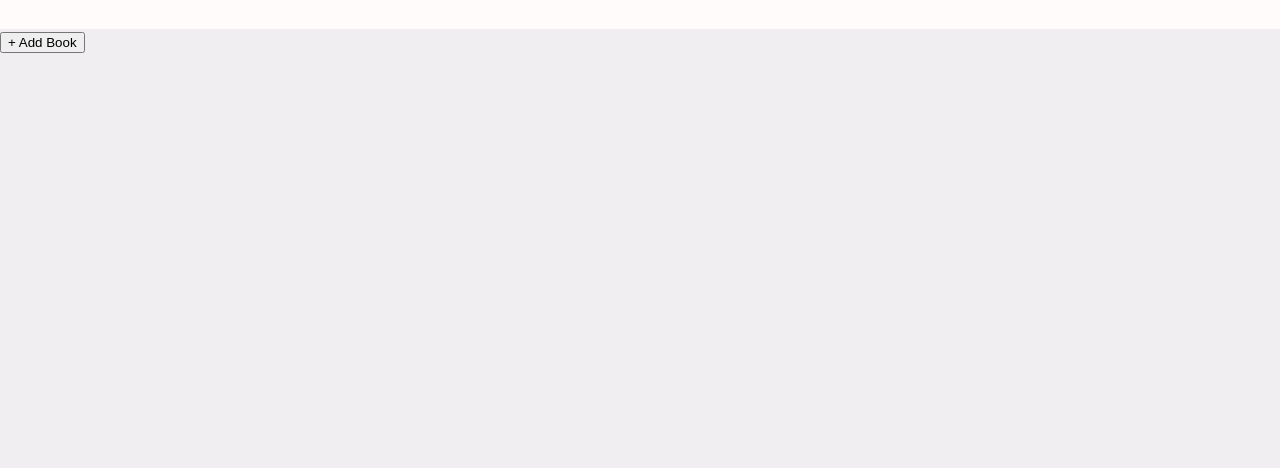
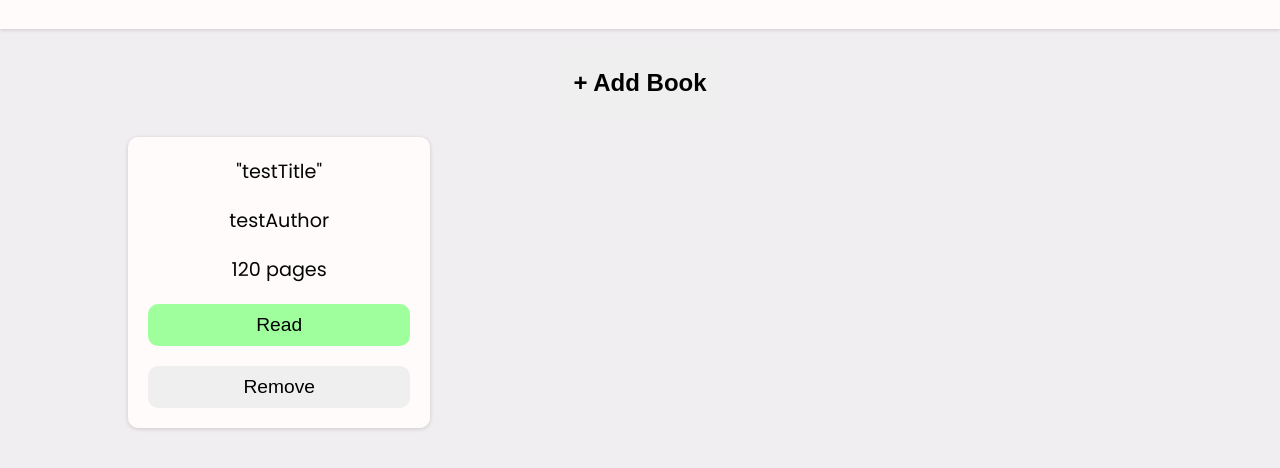
Before and after one commit to bensonjing/library, a plain HTML site: page index.html in a window 1280 px wide. Shown: the part 82-550 px from the top of the page. Drawn offline with Linux system fonts and the light colour scheme.

Commit message:
dev: style main page

```diff
--- a/index.html
+++ b/index.html
@@ -21,9 +21,9 @@
   <div class="addBook">
     <form class="form">
       <span>Add new book</span>
-      <input type="text" id="title" name="title" placeholder="Title">
-      <input type="text" id="author" name="author" placeholder="Author">
-      <input type="number" id="pages" name="pages" placeholder="Pages">
+      <input type="text" id="title" name="title" placeholder="Title" required>
+      <input type="text" id="author" name="author" placeholder="Author" required>
+      <input type="number" id="pages" name="pages" placeholder="Pages" required>
       <label for="haveRead">Have you read it?</label>
       <input type="checkbox" id="haveRead" name="haveRead">
       <input type="submit" value="Submit" id="submitBtn">
--- a/index.js
+++ b/index.js
@@ -46,6 +46,11 @@ function displayBooks() {
 
     haveRead.addEventListener("click", () => {
       book.toggleReadStatus();
+      if (book.haveRead) {
+        haveRead.classList.add("haveRead");
+      } else {
+        haveRead.classList.remove("haveRead");
+      }
       displayBooks();
     });
 
@@ -53,6 +58,13 @@ function displayBooks() {
       book.removeBook();
       displayBooks();
     });
+
+    bookDiv.classList.add("bookCard");
+    haveRead.classList.add("readStatusBtn");
+    if (book.haveRead) {
+      haveRead.classList.add("haveRead");
+    }
+    remove.classList.add("removeBtn");
 
     bookDiv.appendChild(title);
     bookDiv.appendChild(author);
@@ -91,3 +103,7 @@ addBookForm.addEventListener("submit", (e) => {
   displayBooks();
   formGoAway();
 });
+
+const example = new Book("testTitle", "testAuthor", 120, true);
+example.addBook();
+displayBooks();
--- a/style.css
+++ b/style.css
@@ -5,10 +5,14 @@
   --grey: #f0eef1;
   --black: #050505;
   --red: #ff7070;
+  --light-green: #9fff9c;
+  --light-red: #ff9c9c;
+  --shadow: rgba(0, 0, 0, 0.16) 0px 1px 4px;
 }
 
 body {
   margin: 0;
+  min-height: 100%;
   background-color: var(--grey);
   color: var(--black);
   font-family: 'Poppins', sans-serif;
@@ -17,6 +21,7 @@ body {
 /* Header */
 .header {
   background-color: var(--white);
+  box-shadow: var(--shadow);
 }
 
 .header .container {
@@ -24,6 +29,60 @@ body {
   margin: auto;
   padding: 10px 0;
   font-weight: 700;
+}
+
+/* Main page */
+.mainpage {
+  width: 80%;
+  margin: auto;
+  text-align: center;
+}
+
+.addBookBtn {
+  margin: 20px 0;
+  padding: 20px;
+  font-size: 1.5em;
+  font-weight: 700;
+  border: none;
+  border-radius: 10px;
+}
+
+.addBookBtn:hover {
+  filter: brightness(90%);
+}
+
+.booksGrid {
+  display: grid;
+  grid-template-columns: repeat(3, 1fr);
+  grid-template-rows: 1fr;
+  gap: 20px 20px;
+}
+
+.bookCard {
+  background-color: var(--white);
+  max-width: 80%;
+  padding: 20px;
+  border-radius: 10px;
+  box-shadow: var(--shadow);
+  display: flex;
+  flex-direction: column;
+  gap: 20px;
+  font-size: 1.2rem;
+}
+
+.bookCard button {
+  padding: 10px;
+  font-size: 1.2rem;
+  border: none;
+  border-radius: 10px;
+}
+
+.readStatusBtn {
+  background-color: var(--light-red);
+}
+
+.readStatusBtn.haveRead {
+  background-color: var(--light-green);
 }
 
 /* Add Book Modal */
```
